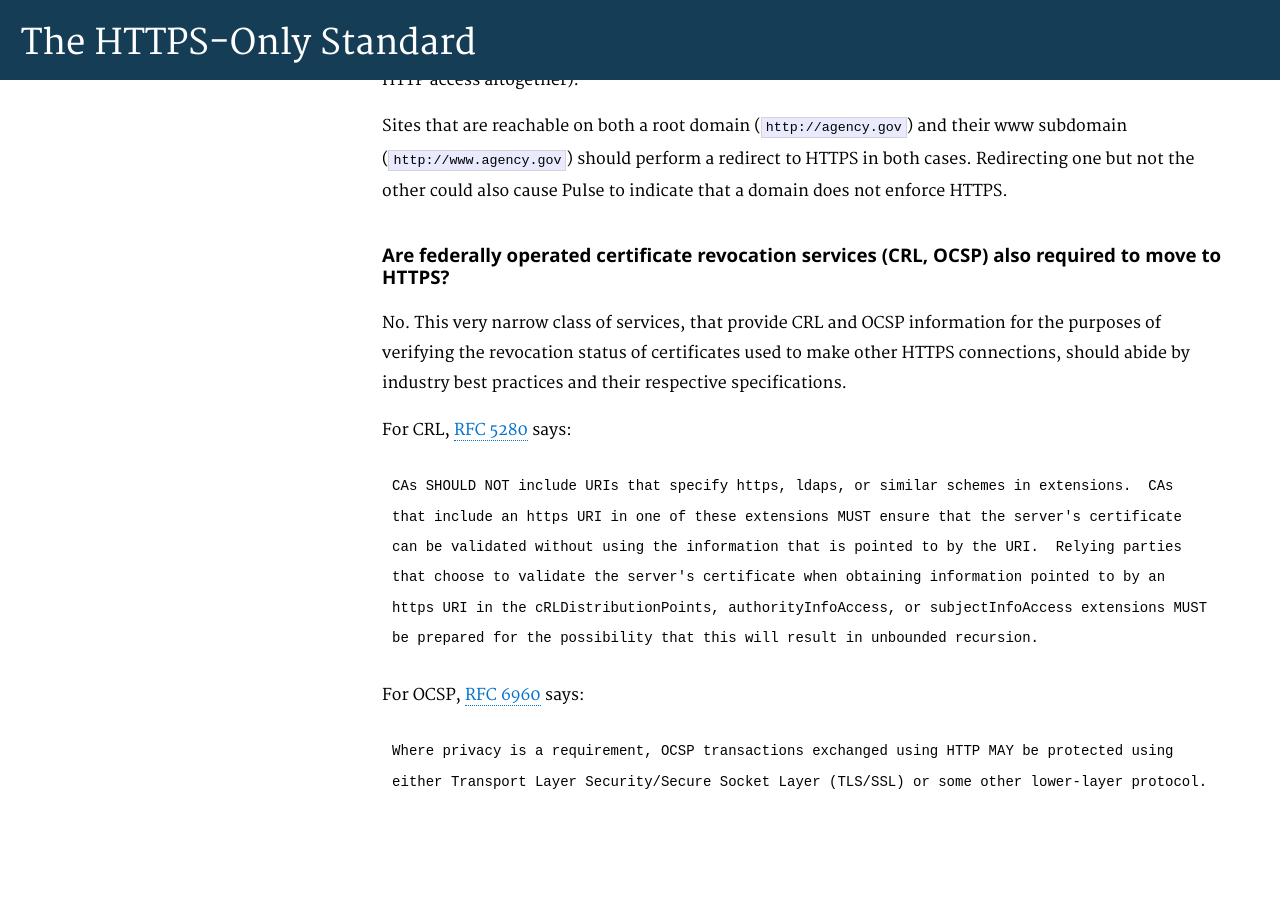
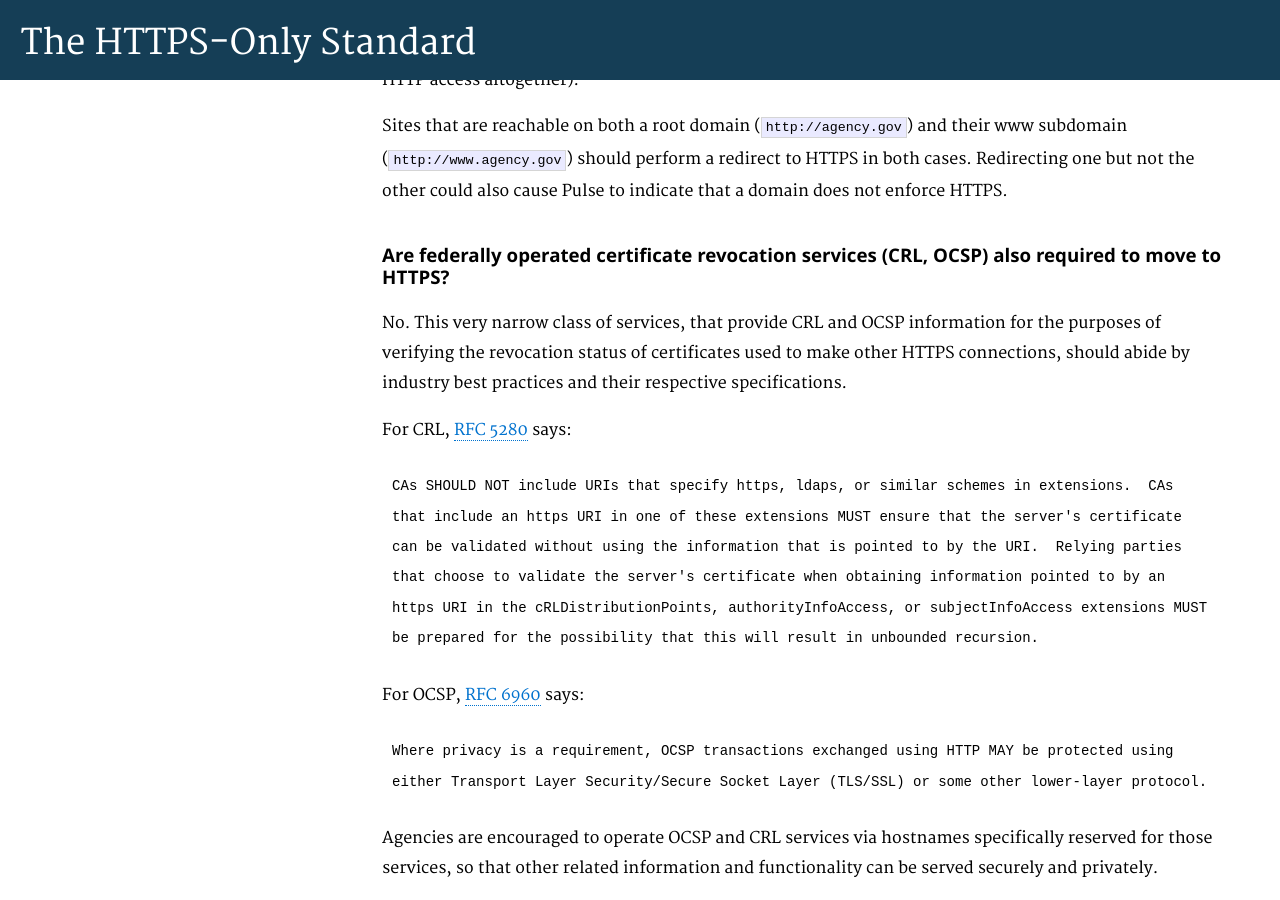
Before and after one commit to GSA/https, a Jekyll site: the page built from pages/guide.md, in a window 1280 px wide and 900 px high, scrolled down 3510 px. Built offline with Jekyll 4.4.1, drawn with Linux system fonts in a browser that asks for light colours; Markdown is read by kramdown in place of the engine named in the settings; before the commit the page ends 4331 px from its top, so only the background shows below that.

Commit message:
add recommendation to separate services

````diff
--- a/pages/guide.md
+++ b/pages/guide.md
@@ -116,3 +116,5 @@ For OCSP, [RFC 6960](https://tools.ietf.org/html/rfc6960) says:
 ```
 Where privacy is a requirement, OCSP transactions exchanged using HTTP MAY be protected using either Transport Layer Security/Secure Socket Layer (TLS/SSL) or some other lower-layer protocol.
 ```
+
+Agencies are encouraged to operate OCSP and CRL services via hostnames specifically reserved for those services, so that other related information and functionality can be served securely and privately.
````
